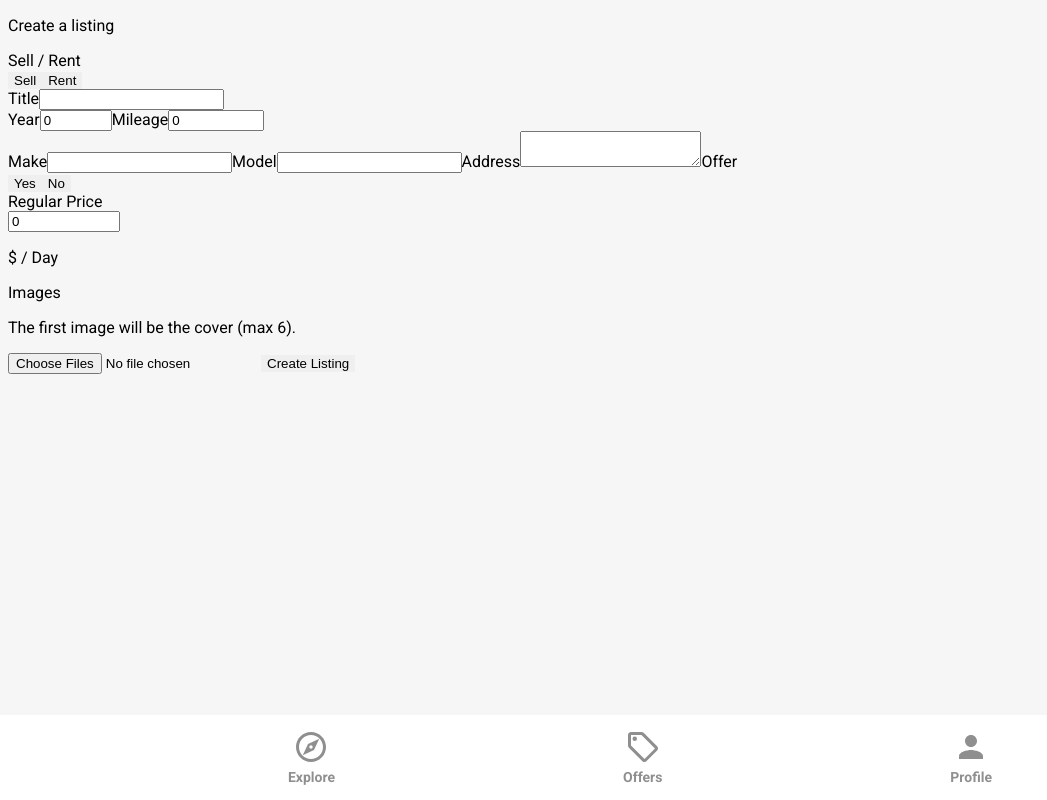
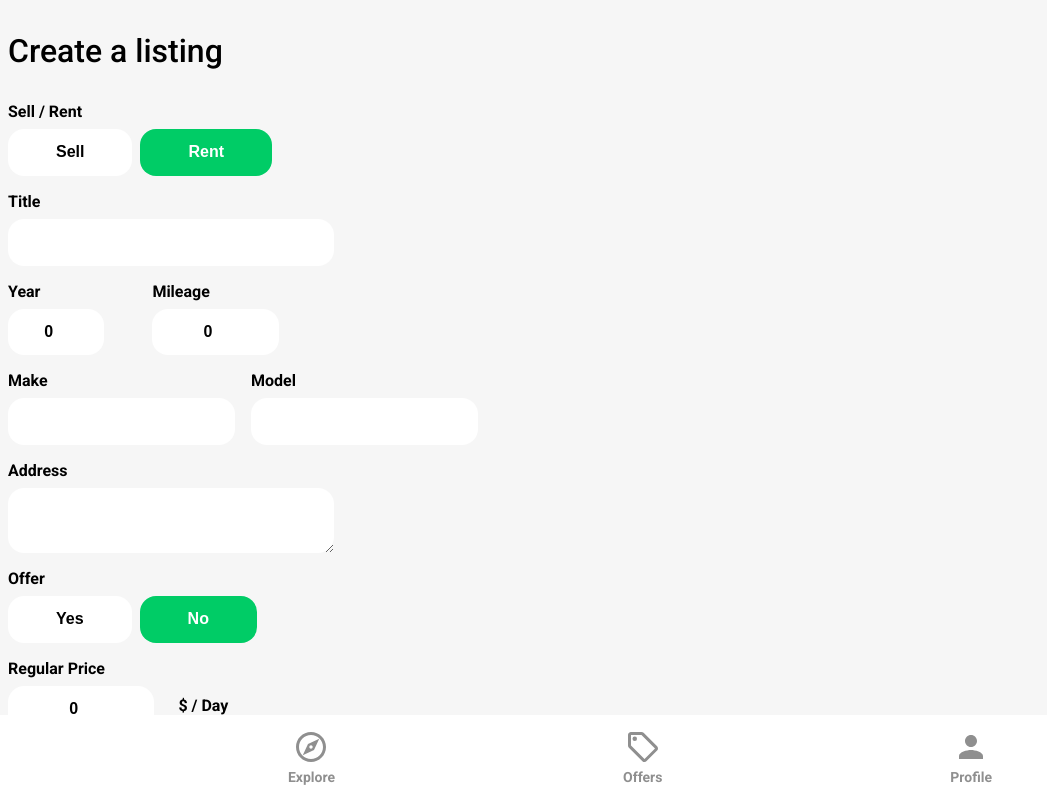
Before and after one commit to oscar-ct/react-dream-cars, a React (Create React App) app: page /create-listing in a window 1280 px wide. Shown: the top 800 px of the page, without its empty margins (0-1047 px from the left). Built offline with nearby package versions, Linux system fonts and the light colour scheme; no server answers; sample sign-in values are in the browser's storage.

Commit message:
feat: styled create a listing form

```diff
--- a/src/index.css
+++ b/src/index.css
@@ -22,6 +22,21 @@ a {
 button {
     outline: none;
     border: none;
+}
+
+.primary-button {
+    cursor: pointer;
+    background: #00cc66;
+    border-radius: 1rem;
+    padding: 0.85rem 2rem;
+    color: #ffffff;
+    font-weight: 600;
+    font-size: 1.25rem;
+    width: 80%;
+    margin: 0 auto;
+    display: flex;
+    align-items: center;
+    justify-content: center;
 }
 
 
@@ -385,3 +400,99 @@ input:-webkit-autofill:active {
     justify-content: space-between;
     align-items: center;
 }
+.form-label {
+    font-weight: 600;
+    margin-top: 1rem;
+    display: block;
+}
+.form-buttons {
+    display: flex;
+}
+
+.form-button,
+.form-input-address,
+.form-input-name,
+.form-input-small,
+.form-input-file,
+.form-button-active {
+    padding: 0.9rem 3rem;
+    background-color: #ffffff;
+    font-weight: 600;
+    border-radius: 1rem;
+    font-size: 1rem;
+    margin: 0.5rem 0.5rem 0 0;
+    display: flex;
+    justify-content: center;
+    align-items: center;
+}
+.form-input {
+    padding: 0.9rem 0.25rem;
+    background-color: #ffffff;
+    font-weight: 600;
+    border-radius: 1rem;
+    font-size: 1rem;
+    margin: 0.5rem 1rem 0 0;
+    display: flex;
+    justify-content: center;
+    align-items: center;
+}
+.form-button-active {
+    background-color: #00cc66;
+    color: #ffffff;
+}
+
+.form-input,
+.form-input-address,
+.form-input-name,
+.form-input-small,
+.formInputFile {
+    border: none;
+    outline: none;
+}
+
+.form-input-name {
+    padding: 0.9rem 1rem;
+    width: 90%;
+    max-width: 326px;
+}
+.flex {
+    display: flex;
+}
+.form-input-small,
+.form-input-file {
+    margin-right: 3rem;
+    padding: 0.9rem 0.7rem;
+    text-align: center;
+}
+.form-input-address {
+    padding: 0.9rem 1rem;
+    width: 90%;
+    max-width: 326px;
+}
+.form-price-div {
+    display: flex;
+    align-items: center;
+}
+.form-price-text {
+    margin-left: -1.5rem;
+    font-weight: 600;
+}
+.images-info {
+    font-size: 0.9rem;
+    opacity: 0.75;
+}
+.form-input-file {
+    width: 100%;
+}
+.form-input-file::-webkit-file-upload-button {
+    background-color: #00cc66;
+    border: none;
+    color: #ffffff;
+    font-weight: 600;
+    padding: 0.5rem 0.75rem;
+    border-radius: 1rem;
+    margin-right: 1rem;
+}
+.create-listing-button {
+    margin-top: 5rem;
+}
--- a/src/pages/CreateListing.jsx
+++ b/src/pages/CreateListing.jsx
@@ -11,7 +11,6 @@ import {toast} from "react-toastify";
 
 const CreateListing = () => {
     const [loading, setLoading] = useState(false);
-    const [geolocationEnabled, setGeolocationEnabled] = useState(true);
     const [formData, setFormData] = useState({
         type: "rent",
         name: "",
@@ -27,6 +26,7 @@ const CreateListing = () => {
         lat: 0,
         lon: 0,
     });
+    const geolocationEnabled = useRef(true);
 
     const MAPBOX_TOKEN = process.env.REACT_APP_MAPBOX_TOKEN
 
@@ -50,7 +50,8 @@ const CreateListing = () => {
        return function () {
            isMounted.current = false;
        }
-    }, [isMounted]);
+        // eslint-disable-next-line
+    }, []);
 
 
     const storeImages = async (image) => {
@@ -211,17 +212,18 @@ const CreateListing = () => {
     }
 
     return (
-        <div>
+        <div className={"profile"}>
            <header>
-               <p>
+               <p className={"page-header"}>
                     Create a listing
                </p>
            </header>
             <main>
                 <form onSubmit={onSubmit}>
-                    <label>Sell / Rent</label>
-                    <div>
+                    <label className={"form-label"}>Sell / Rent</label>
+                    <div className={"form-buttons"}>
                         <button
+                            className={type === "sale" ? "form-button-active" : "form-button"}
                             type={"button"}
                             id={"type"}
                             value={"sale"}
@@ -230,6 +232,7 @@ const CreateListing = () => {
                             Sell
                         </button>
                         <button
+                            className={type === "rent" ? "form-button-active" : "form-button"}
                             type={"button"}
                             id={"type"}
                             value={"rent"}
@@ -239,8 +242,9 @@ const CreateListing = () => {
                         </button>
                     </div>
 
-                    <label>Title</label>
+                    <label className={"form-label"}>Title</label>
                     <input
+                        className={"form-input-name"}
                         autoComplete={"off"}
                         type={"text"}
                         id={"name"}
@@ -251,10 +255,11 @@ const CreateListing = () => {
                         required
                     />
 
+                    <div className={"flex"}>
                         <div>
-                        <div>
-                            <label>Year</label>
+                            <label className={"form-label"}>Year</label>
                             <input
+                                className={"form-input-small"}
                                 type={"number"}
                                 id={"year"}
                                 value={year}
@@ -263,8 +268,11 @@ const CreateListing = () => {
                                 max={2023}
                                 required
                             />
-                            <label>Mileage</label>
+                        </div>
+                        <div>
+                            <label className={"form-label"}>Mileage</label>
                             <input
+                                className={"form-input-small"}
                                 type={"number"}
                                 id={"mileage"}
                                 value={mileage}
@@ -276,8 +284,11 @@ const CreateListing = () => {
                         </div>
                     </div>
 
-                    <label>Make</label>
+                    <div className={"flex"}>
+                        <div>
+                            <label className={"form-label"}>Make</label>
                             <input
+                                className={"form-input"}
                                 type={"text"}
                                 id={"make"}
                                 value={make}
@@ -286,8 +297,11 @@ const CreateListing = () => {
                                 minLength={1}
                                 required
                             />
-                    <label>Model</label>
+                        </div>
+                        <div>
+                            <label className={"form-label"}>Model</label>
                             <input
+                                className={"form-input"}
                                 type={"text"}
                                 id={"model"}
                                 value={model}
@@ -296,41 +310,46 @@ const CreateListing = () => {
                                 minLength={1}
                                 required
                             />
-                    <label>Address</label>
+                        </div>
+                    </div>
+
+                    <label className={"form-label"}>Address</label>
                     <textarea
+                        className={"form-input-address"}
                         id={"address"}
                         value={address}
                         onChange={onMutate}
                         required
                     />
-                    {!geolocationEnabled && (
-                        <div>
-                            <div>
-                                <label>Latitude</label>
-                                <input
-                                    type={"number"}
-                                    id={"lat"}
-                                    value={lat}
-                                    onChange={onMutate}
-                                    required
-                                />
-                            </div>
-                            <div>
-                                <label>Longitude</label>
-                                <input
-                                    type={"number"}
-                                    id={"lon"}
-                                    value={lon}
-                                    onChange={onMutate}
-                                    required
-                                />
-                            </div>
-                        </div>
-                    )}
+                    {/*{!geolocationEnabled && (*/}
+                    {/*    <div>*/}
+                    {/*        <div>*/}
+                    {/*            <label>Latitude</label>*/}
+                    {/*            <input*/}
+                    {/*                type={"number"}*/}
+                    {/*                id={"lat"}*/}
+                    {/*                value={lat}*/}
+                    {/*                onChange={onMutate}*/}
+                    {/*                required*/}
+                    {/*            />*/}
+                    {/*        </div>*/}
+                    {/*        <div>*/}
+                    {/*            <label>Longitude</label>*/}
+                    {/*            <input*/}
+                    {/*                type={"number"}*/}
+                    {/*                id={"lon"}*/}
+                    {/*                value={lon}*/}
+                    {/*                onChange={onMutate}*/}
+                    {/*                required*/}
+                    {/*            />*/}
+                    {/*        </div>*/}
+                    {/*    </div>*/}
+                    {/*)}*/}
 
-                    <label>Offer</label>
-                    <div>
+                    <label className={"form-label"}>Offer</label>
+                    <div className={"form-buttons"}>
                         <button
+                            className={offer ? "form-button-active" : "form-button"}
                             type={"button"}
                             id={"offer"}
                             value={"yes"}
@@ -339,6 +358,7 @@ const CreateListing = () => {
                             Yes
                         </button>
                         <button
+                            className={!offer && offer !== null ? "form-button-active" : "form-button"}
                             type={"button"}
                             id={"offer"}
                             value={"no"}
@@ -348,9 +368,10 @@ const CreateListing = () => {
                         </button>
                     </div>
 
-                    <label>Regular Price</label>
-                    <div>
+                    <label className={"form-label"}>Regular Price</label>
+                    <div className={"form-price-div"}>
                         <input
+                            className={"form-input-small"}
                             type={"number"}
                             id={"regularPrice"}
                             value={regularPrice}
@@ -360,14 +381,16 @@ const CreateListing = () => {
                             required
                         />
                         {type === "rent" && (
-                            <p>$ / Day</p>
+                            <p className={"form-price-text"}>$ / Day</p>
                         )}
                     </div>
 
                     {offer && (
                         <>
-                            <label>Discounted Price</label>
+                            <label className={"form-label"}>Discounted Price</label>
+                            <div className={"form-price-div"}>
                                 <input
+                                    className={"form-input-small"}
                                     type={"number"}
                                     id={"discountedPrice"}
                                     value={discountedPrice}
@@ -376,14 +399,19 @@ const CreateListing = () => {
                                     max={750000000}
                                     required={offer}
                                 />
+                                {type === "rent" && (
+                                    <p className={"form-price-text"}>$ / Day</p>
+                                )}
+                            </div>
                         </>
                     )}
 
-                    <label>Images</label>
-                    <p>
+                    <label className={"form-label"}>Images</label>
+                    <p className={"images-info"}>
                         The first image will be the cover (max 6).
                     </p>
                     <input
+                        className={"form-input-file"}
                         type={"file"}
                         id={"images"}
                         onChange={onMutate}
@@ -393,6 +421,7 @@ const CreateListing = () => {
                         required={true}
                     />
                     <button
+                        className={"primary-button create-listing-button"}
                         type={"submit"}
                     >
                         Create Listing
```
Lines whose indentation alone changed are shown as unchanged.
